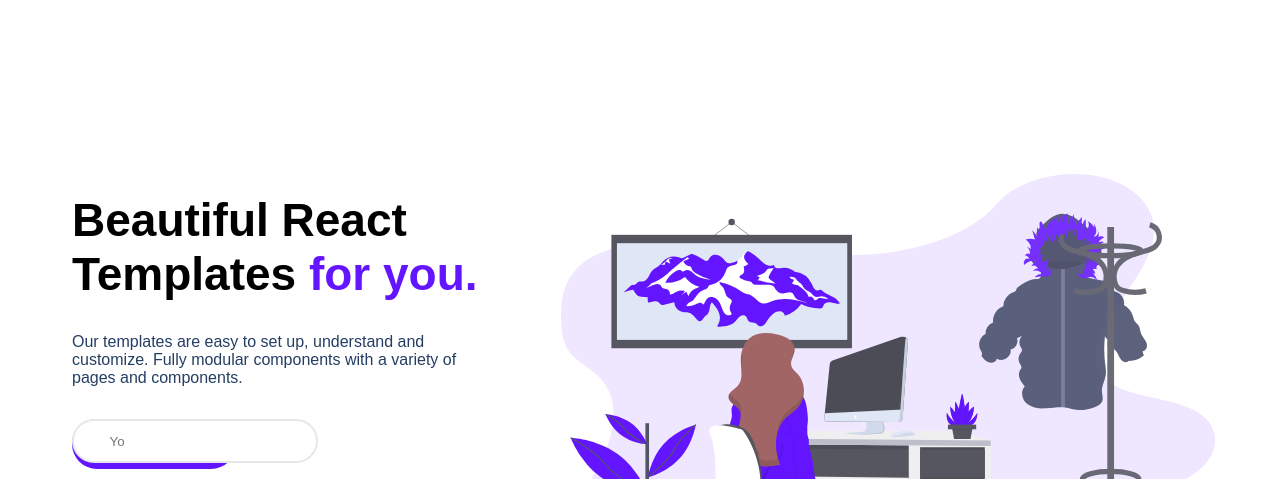
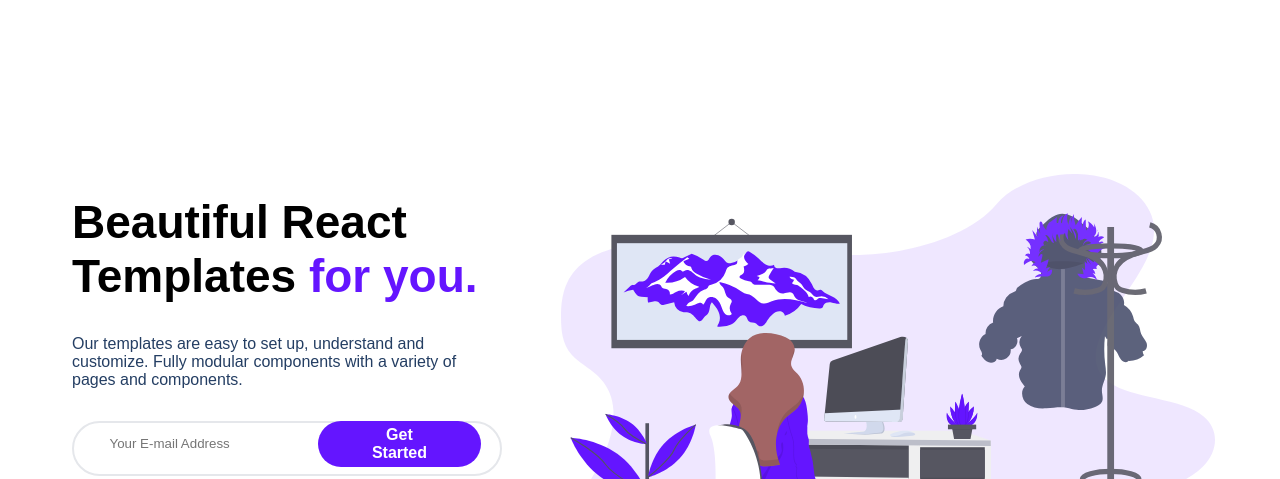
Before and after one commit to kour-tne3/project1, a plain HTML site: page index.html in a window 1280 px wide. Shown: the part 126-605 px from the top of the page. Drawn offline with Linux system fonts and the light colour scheme; a script that the page names is missing; files whose address does not match are found by name.

Commit message:
project1

```diff
--- a/style.css
+++ b/style.css
@@ -150,6 +150,7 @@ img {
 
 .white {
   color: #ffffff;
+  font-size:16px;
 }
 
 p {
@@ -201,21 +202,21 @@ p {
 .btn__wrapper {
   position: relative;
   width: 100%;
-  max-width: 28rem;
+
 }
 
 .header__email--input {
-  width:100;
-border-radius: 500px;
+  width:105%;
+  height:120%;
+border-radius: 1000px;
 border: 2px solid rgb(229, 231, 235);
-padding: 20px 192px 20px 32px;
-color:rgb (36, 62, 99);
+padding: 20px 160px 30px 32px;
+color:rgb (36, 62,99);
 positIon :absolute;
  top:0;
  bottom:0;
  z-index: index 1;;
  transition:border-color 300ms;
-
 }
 
 .column__two--img {
@@ -240,25 +241,19 @@ positIon :absolute;
   width: 100%;
 }
 
-input {
-  max-width: 100%;
-  border: 1px solid;
-  border-radius: 30px;
-  width: 60%;
-  height: 30%;
-}
-
 .btn {
+  text-align: center;
   font-size: 13px;
   font-weight: bold;
   width: 40%;
-  border-radius: 100px;
-  border: none;
+  border-radius: 60px;
+  border:none;
   background-color: #6415ff;
   display:inline;
-  float:left;
-  padding: 10px 50px;
+  float:right;
+  padding: 5px 40px;
  z-index:3;
+ position:relative;
 }
 
 /* FEATURES */
```
